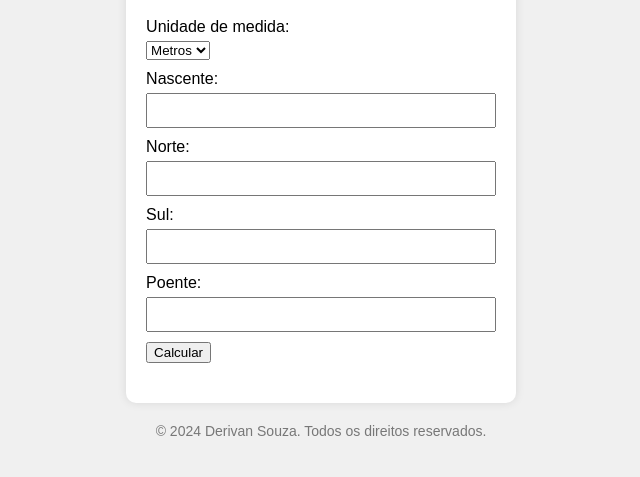
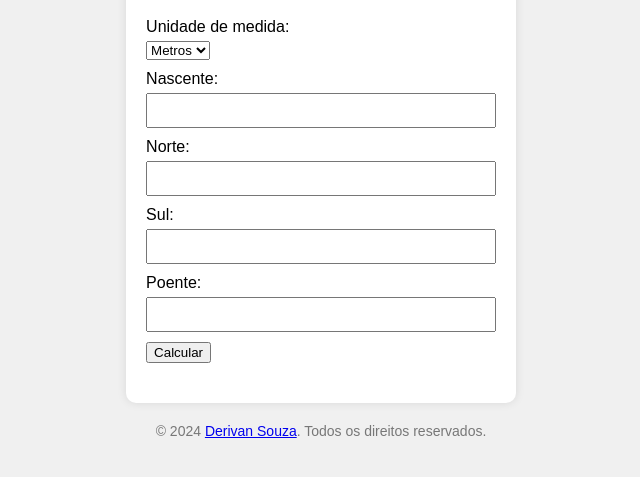
Before and after one commit to DerivanSa/Calculadora-de-Tarefas, a plain HTML site: page index.html in a window 1280 px wide. Shown: the part 221-698 px from the top of the page, without its empty margins (319-959 px from the left). Drawn offline with Linux system fonts and the light colour scheme.

Commit message:
Update index.html

```diff
--- a/index.html
+++ b/index.html
@@ -75,7 +75,7 @@
         <div class="result" id="result"></div>
     </div>
     <div class="footer">
-        &copy; 2024 Derivan Souza. Todos os direitos reservados.
+    &copy; 2024 <a href="https://github.com/DerivanSa" target="_blank">Derivan Souza</a>. Todos os direitos reservados.
     </div>
     <script>
         function calculate() {
```
